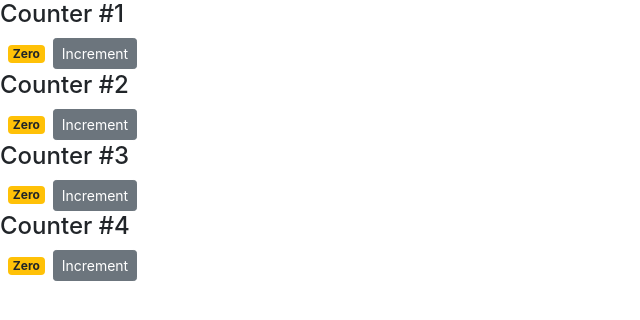
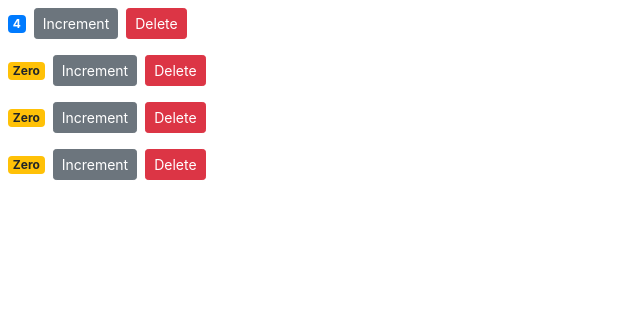
Before and after one commit to riatorre/CruzSafe_Clone, a React (Create React App) app in the folder learningProjects/Kali/cruz-test/: page / in a window 1280 px wide. Shown: the top 320 px of the page, without its empty margins (0-640 px from the left). Built offline with nearby package versions, Linux system fonts and the light colour scheme.

Commit message:
added working delete buttons

```diff
--- a/learningProjects/Kali/cruz-test/src/components/counter.jsx
+++ b/learningProjects/Kali/cruz-test/src/components/counter.jsx
@@ -4,11 +4,6 @@
   state = {
     value: this.props.value
   };
-
-  // constructor() {
-  //  super();
-  //  this.handleIncrement = this.handleIncrement.bind(this);
-  // }
 
   handleIncrement = () => {
     this.setState({ value: this.state.value + 1 });
@@ -25,6 +20,12 @@
           className="btn btn-secondary btn-sm"
         >
           Increment
+        </button>
+        <button
+          onClick={() => this.props.onDelete(this.props.id)}
+          className="btn btn-danger btn-sm m-2"
+        >
+          Delete
         </button>
       </div>
     );
--- a/learningProjects/Kali/cruz-test/src/components/counters.jsx
+++ b/learningProjects/Kali/cruz-test/src/components/counters.jsx
@@ -4,19 +4,29 @@
 class Counters extends Component {
   state = {
     counters: [
-      { id: 1, value: 0 },
+      { id: 1, value: 4 },
       { id: 2, value: 0 },
       { id: 3, value: 0 },
       { id: 4, value: 0 }
     ]
   };
+
+  handleDelete = counterId => {
+    const counters = this.state.counters.filter(c => c.id !== counterId);
+    this.setState({ counters });
+    //console.log("Event Handler Called", counterId);
+  };
+
   render() {
     return (
       <div>
         {this.state.counters.map(counter => (
-          <Counter key={counter.id} value={counter.value}>
-            <h4>Counter #{counter.id}</h4>
-          </Counter>
+          <Counter
+            key={counter.id}
+            onDelete={this.handleDelete}
+            value={counter.value}
+            id={counter.id}
+          />
         ))}
       </div>
     );
```
